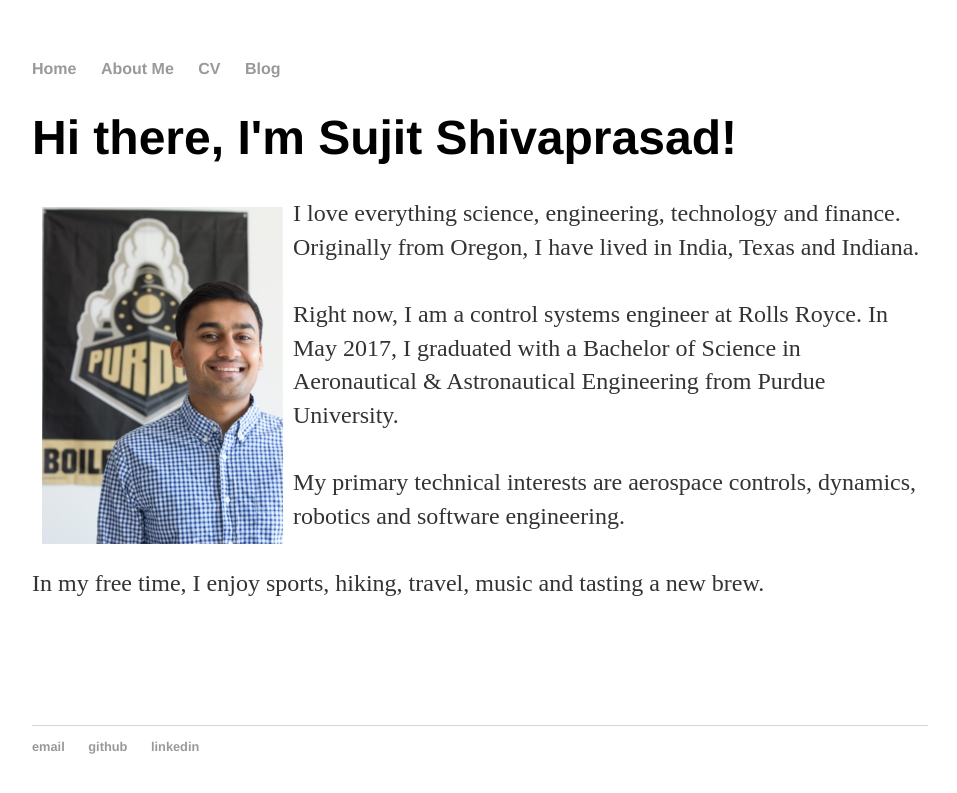
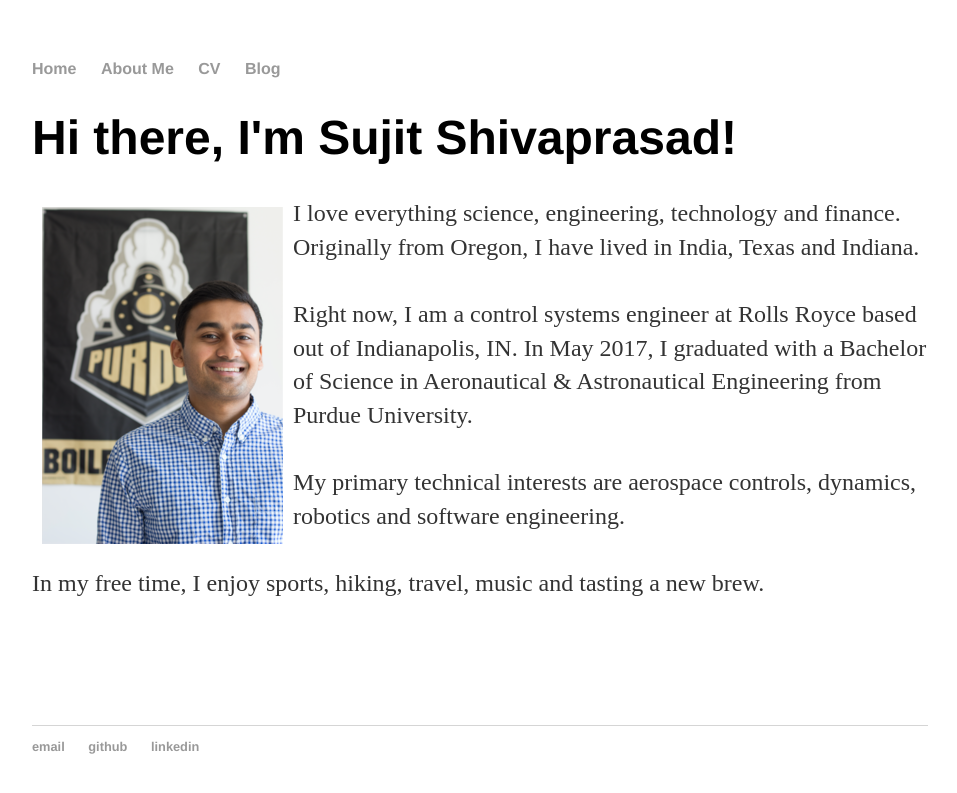
Before and after one commit to sujitshivaprasad/sujitshivaprasad.github.io, a Jekyll site: the page built from index.html, in a window 1280 px wide. Shown: the top 793 px of the page, without its empty margins (160-1117 px from the left). Built offline with Jekyll 4.4.1, drawn with Linux system fonts in a browser that asks for light colours.

Commit message:
updated front page content

```diff
--- a/index.html
+++ b/index.html
@@ -9,7 +9,7 @@
 	Originally from Oregon, I have lived in India, Texas and Indiana.
 	<br>
 	<br>
-	Right now, I am a control systems engineer at Rolls Royce. In May 2017, I graduated with a Bachelor of Science in Aeronautical & Astronautical Engineering from Purdue University.
+	Right now, I am a control systems engineer at Rolls Royce based out of Indianapolis, IN. In May 2017, I graduated with a Bachelor of Science in Aeronautical & Astronautical Engineering from Purdue University.
 	<br>
 	<br>
 	My primary technical interests are aerospace controls, dynamics, robotics and software engineering.
```
